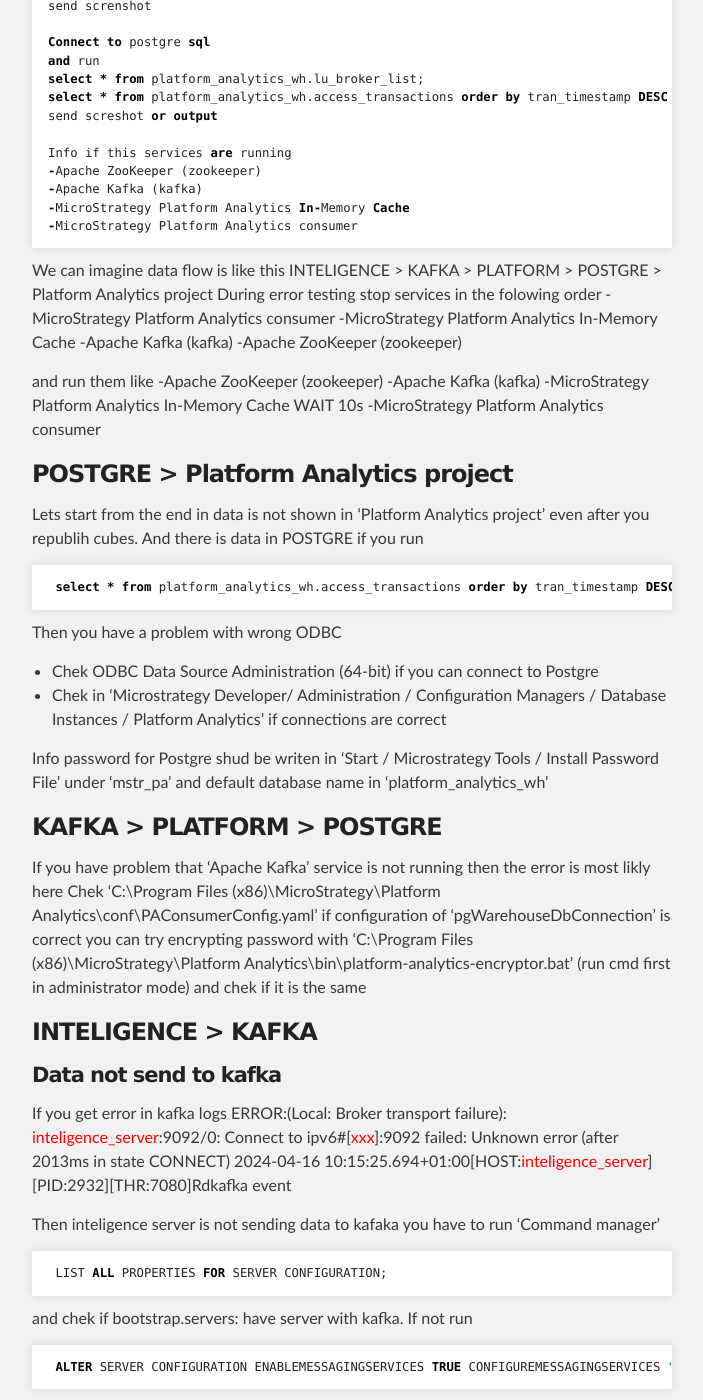
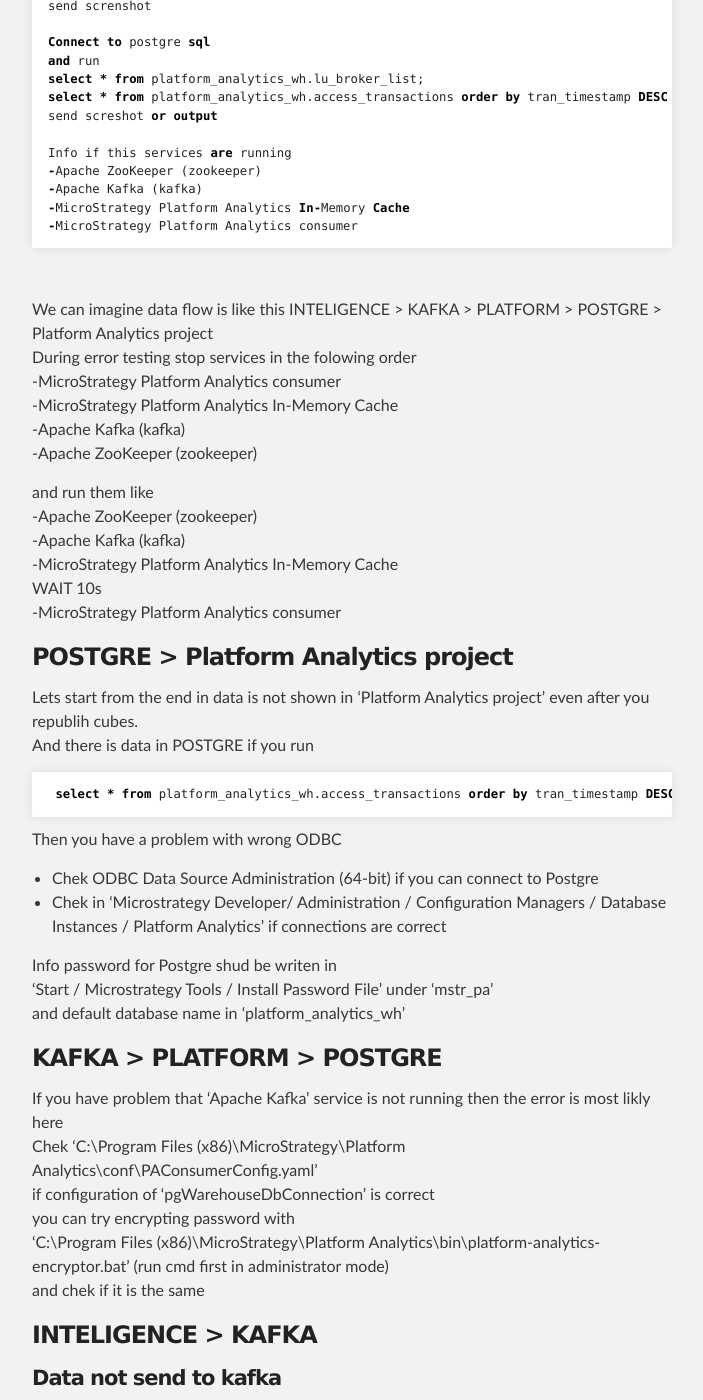
Before and after one commit to kl82slo/kl82slo.github.io, a Jekyll site: the page built from _posts/2024-04-20-0018 MicroStrategy Platform Analytics.md, in a window 1280 px wide and 1400 px high, scrolled down 849 px. Shown: the whole window, without its empty margins (288-991 px from the left). Built offline with Jekyll 4.4.1, drawn with Linux system fonts in a browser that asks for light colours; some of the changed text lies outside the part shown.

Commit message:
Update 2024-04-20-0018 MicroStrategy Platform Analytics.md

```diff
--- a/_posts/2024-04-20-0018 MicroStrategy Platform Analytics.md
+++ b/_posts/2024-04-20-0018 MicroStrategy Platform Analytics.md
@@ -10,7 +10,7 @@
 
 # IN PROGRES
 
-If the folowing tutorial does not resolve your error prepare the folowing files
+If the folowing tutorial does not resolve your error prepare the folowing files<br />
 {% highlight sql %}
 C:\Program Files (x86)\MicroStrategy\Intelligence Server\KFKProducerError.log
 C:\Program Files (x86)\MicroStrategy\Platform Analytics\conf\PAConsumerConfig.yaml
@@ -37,89 +37,92 @@
 -MicroStrategy Platform Analytics In-Memory Cache
 -MicroStrategy Platform Analytics consumer
 {% endhighlight %}
+<br />
 
+We can imagine data flow is like this INTELIGENCE > KAFKA > PLATFORM > POSTGRE > Platform Analytics project<br />
+During error testing stop services in the folowing order <br />
+-MicroStrategy Platform Analytics consumer<br />
+-MicroStrategy Platform Analytics In-Memory Cache<br />
+-Apache Kafka (kafka)<br />
+-Apache ZooKeeper (zookeeper)<br />
 
-We can imagine data flow is like this INTELIGENCE > KAFKA > PLATFORM > POSTGRE > Platform Analytics project
-During error testing stop services in the folowing order
--MicroStrategy Platform Analytics consumer
--MicroStrategy Platform Analytics In-Memory Cache
--Apache Kafka (kafka)
--Apache ZooKeeper (zookeeper)
-
-and run them like
--Apache ZooKeeper (zookeeper)
--Apache Kafka (kafka)
--MicroStrategy Platform Analytics In-Memory Cache
-WAIT 10s
--MicroStrategy Platform Analytics consumer
+and run them like<br />
+-Apache ZooKeeper (zookeeper)<br />
+-Apache Kafka (kafka)<br />
+-MicroStrategy Platform Analytics In-Memory Cache<br />
+WAIT 10s<br />
+-MicroStrategy Platform Analytics consumer<br />
 
 ### POSTGRE > Platform Analytics project
-Lets start from the end in data is not shown in 'Platform Analytics project' even after you republih cubes.
-And there is data in POSTGRE if you run
+Lets start from the end in data is not shown in 'Platform Analytics project' even after you republih cubes. <br />
+And there is data in POSTGRE if you run <br />
 {% highlight sql %} select * from platform_analytics_wh.access_transactions order by tran_timestamp DESC limit 10; {% endhighlight %}
 
-Then you have a problem with wrong ODBC
-- Chek ODBC Data Source Administration (64-bit) if you can connect to Postgre
-- Chek in 'Microstrategy Developer/ Administration / Configuration Managers / Database Instances / Platform Analytics' if connections are correct
+Then you have a problem with wrong ODBC<br />
+- Chek ODBC Data Source Administration (64-bit) if you can connect to Postgre<br />
+- Chek in 'Microstrategy Developer/ Administration / Configuration Managers / Database Instances / Platform Analytics' if connections are correct<br />
 
-Info password for Postgre shud be writen in
-'Start / Microstrategy Tools / Install Password File' under 'mstr_pa'
-and default database name in 'platform_analytics_wh'
+Info password for Postgre shud be writen in <br />
+'Start / Microstrategy Tools / Install Password File' under 'mstr_pa'<br />
+and default database name in 'platform_analytics_wh'<br />
 
 
 ### KAFKA > PLATFORM > POSTGRE
-If you have problem that 'Apache Kafka' service is not running then the error is most likly here
-Chek 'C:\Program Files (x86)\MicroStrategy\Platform Analytics\conf\PAConsumerConfig.yaml'
-if configuration of 'pgWarehouseDbConnection' is correct
-you can try encrypting password with
-'C:\Program Files (x86)\MicroStrategy\Platform Analytics\bin\platform-analytics-encryptor.bat' (run cmd first in administrator mode)
-and chek if it is the same
+If you have problem that 'Apache Kafka' service is not running then the error is most likly here<br />
+Chek 'C:\Program Files (x86)\MicroStrategy\Platform Analytics\conf\PAConsumerConfig.yaml'<br />
+if configuration of 'pgWarehouseDbConnection' is correct<br />
+you can try encrypting password with<br />
+'C:\Program Files (x86)\MicroStrategy\Platform Analytics\bin\platform-analytics-encryptor.bat' (run cmd first in administrator mode)<br />
+and chek if it is the same <br />
 
 
 ### INTELIGENCE > KAFKA
 #### Data not send to kafka
-If you get error in kafka logs
+If you get error in kafka logs<br />
+
+{% highlight sql %}
 ERROR:(Local: Broker transport failure): <font color='red'>inteligence_server</font>:9092/0: Connect to ipv6#[<font color='red'>xxx</font>]:9092 failed: Unknown error (after 2013ms in state CONNECT)
 2024-04-16 10:15:25.694+01:00[HOST:<font color='red'>inteligence_server</font>][PID:2932][THR:7080]Rdkafka event
+{% endhighlight %}
 
-Then inteligence server is not sending data to kafaka you have to run 'Command manager'
+Then inteligence server is not sending data to kafaka you have to run 'Command manager'<br />
 {% highlight sql %} LIST ALL PROPERTIES FOR SERVER CONFIGURATION;{% endhighlight %}
-and chek if bootstrap.servers:
-have server with kafka. If not run
+and chek if bootstrap.servers:<br />
+have server with kafka. If not run <br />
 {% highlight sql %} ALTER SERVER CONFIGURATION ENABLEMESSAGINGSERVICES TRUE CONFIGUREMESSAGINGSERVICES "bootstrap.servers:<font color='red'>Server_With_Kafka</font>:9092/BATCH.num.MESSAGES:5000/queue.buffering.max.ms:2000/MESSAGE.max.BYTES:1000000";{% endhighlight %}
 
 #### Project not collecting data
-In 'Command manager' run
-{% highlight sql %} LIST ALL PROPERTIES FOR PASTATISTICS IN PROJECT "your_project_name";{% endhighlight %}
-![BassicStatistics](/img/20240420_0018/BassicStatistics.png)
-If project dosen't have 'Basic Statistics' set to 'True' run
+In 'Command manager' run <br />
+{% highlight sql %} LIST ALL PROPERTIES FOR PASTATISTICS IN PROJECT "your_project_name";{% endhighlight %}<br />
+![BassicStatistics](/img/20240420_0018/BassicStatistics.png) <br />
+If project dosen't have 'Basic Statistics' set to 'True' run<br />
 {% highlight sql %} ALTER PASTATISTICS BASICSTATS ENABLED DETAILEDREPJOBS FALSE DETAILEDDOCJOBS FALSE JOBSQL FALSE COLUMNSTABLES FALSE IN PROJECT "your_project_name";{% endhighlight %}
 
 
 ####
-You can also chek if data is loded by running
-'C:\Program Files (x86)\MicroStrategy\Platform Analytics\bin\platform-analytics-health-check.bat' (first run cmd as admin)
-insert id for project and id for report that you will run and change description for it.
+You can also chek if data is loded by running<br />
+'C:\Program Files (x86)\MicroStrategy\Platform Analytics\bin\platform-analytics-health-check.bat' (first run cmd as admin)<br />
+insert id for project and id for report that you will run and change description for it.<br />
 
 ### Last chek
-After everything starts working run 'Licence Manager' and go to > Audit > Intelligence > Login (admin user and pass)' and press 'AUDIT'
-In 'Developer' go to Administration > Configuration Managers > Events > (and triger) Load Metadata Object Telemetry
+After everything starts working run 'Licence Manager' and go to > Audit > Intelligence > Login (admin user and pass)' and press 'AUDIT'<br />
+In 'Developer' go to Administration > Configuration Managers > Events > (and triger) Load Metadata Object Telemetry<br />
 
-If platform survives loding this 2 than evrything will work.
+If platform survives loding this 2 than evrything will work.<br />
 
 
 ### Change for how long data is stored
-Edit 'C:\Program Files (x86)\MicroStrategy\Platform Analytics\conf\PAConsumerConfig.yaml'
-Change
-  viewCutoffRangeInDays: 666
-  currentFactDataKeepDays: 999
-First one shows how many days is loaded to cubes.
-Second one shows how long data is kept in database before deletion.
+Edit 'C:\Program Files (x86)\MicroStrategy\Platform Analytics\conf\PAConsumerConfig.yaml' <br />
+Change <br />
+  viewCutoffRangeInDays: 666 <br />
+  currentFactDataKeepDays: 999 <br />
+First one shows how many days is loaded to cubes. <br />
+Second one shows how long data is kept in database before deletion. <br />
 
 
 ## Database for 'platform_analytics_wh' dosen't exist
-For this you will have to log in as POSTGRES user (find tutorial)
-and run
+For this you will have to log in as POSTGRES user (find tutorial) <br />
+and run <br />
 {% highlight sql %}
 CREATE USER mstr_pa WITH ENCRYPTED PASSWORD 'ricola' NOSUPERUSER CREATEDB;
 
@@ -140,11 +143,11 @@
 ALTER ROLE mstr_pa SET search_path TO platform_analytics_wh
 {% endhighlight %}
 
-chek if
-'C:\Program Files (x86)\MicroStrategy\Platform Analytics\conf\PAConsumerConfig.yaml' is correct
-then run
-'C:\Program Files (x86)\MicroStrategy\Platform Analytics\bin\platform-analytics-consumer.bat' (first run cmd as admin)
-if error chek
-'C:\Program Files (x86)\MicroStrategy\Platform Analytics\conf\PAConsumerConfig.yaml'
-especially password that you can encrypt in
-'C:\Program Files (x86)\MicroStrategy\Platform Analytics\bin\platform-analytics-encryptor.bat'(first run cmd as admin)
+chek if <br />
+'C:\Program Files (x86)\MicroStrategy\Platform Analytics\conf\PAConsumerConfig.yaml' is correct <br />
+then run <br />
+'C:\Program Files (x86)\MicroStrategy\Platform Analytics\bin\platform-analytics-consumer.bat' (first run cmd as admin) <br />
+if error chek <br />
+'C:\Program Files (x86)\MicroStrategy\Platform Analytics\conf\PAConsumerConfig.yaml' <br />
+especially password that you can encrypt in <br />
+'C:\Program Files (x86)\MicroStrategy\Platform Analytics\bin\platform-analytics-encryptor.bat'(first run cmd as admin) <br />
```
